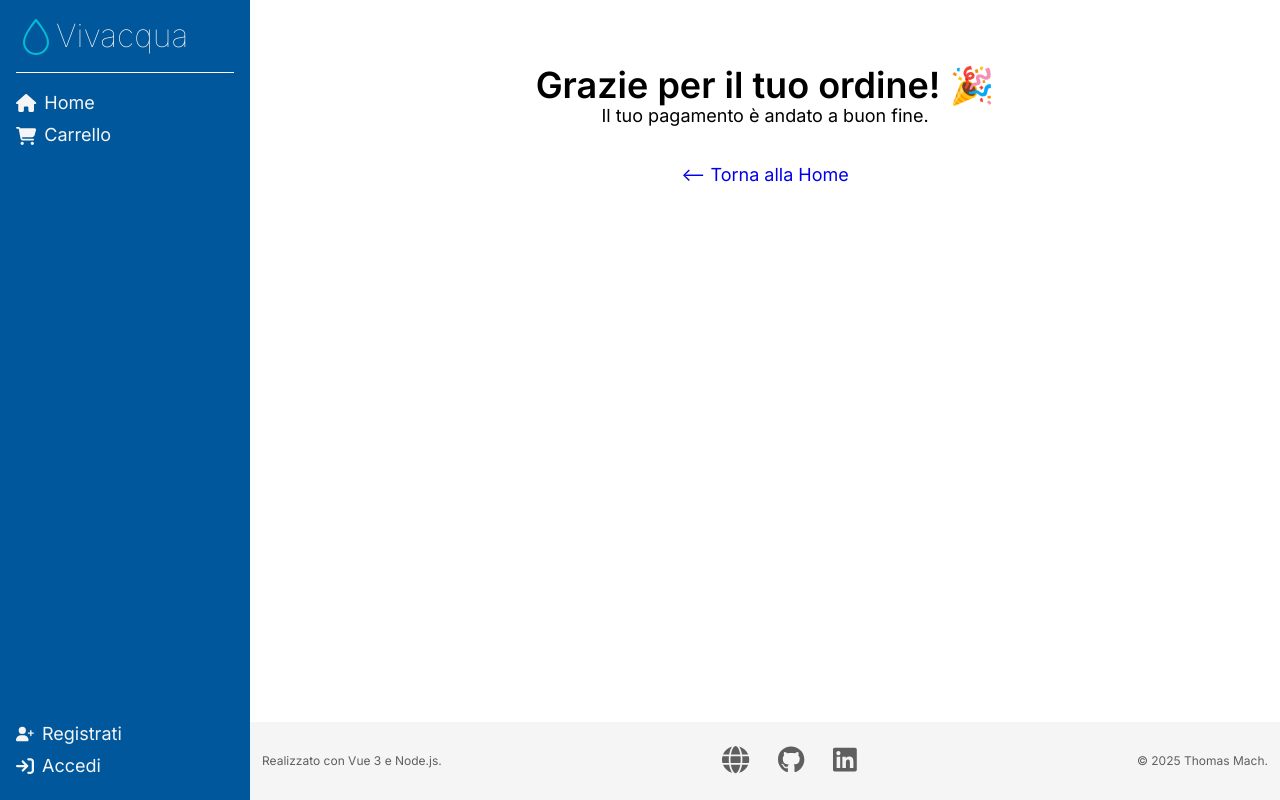
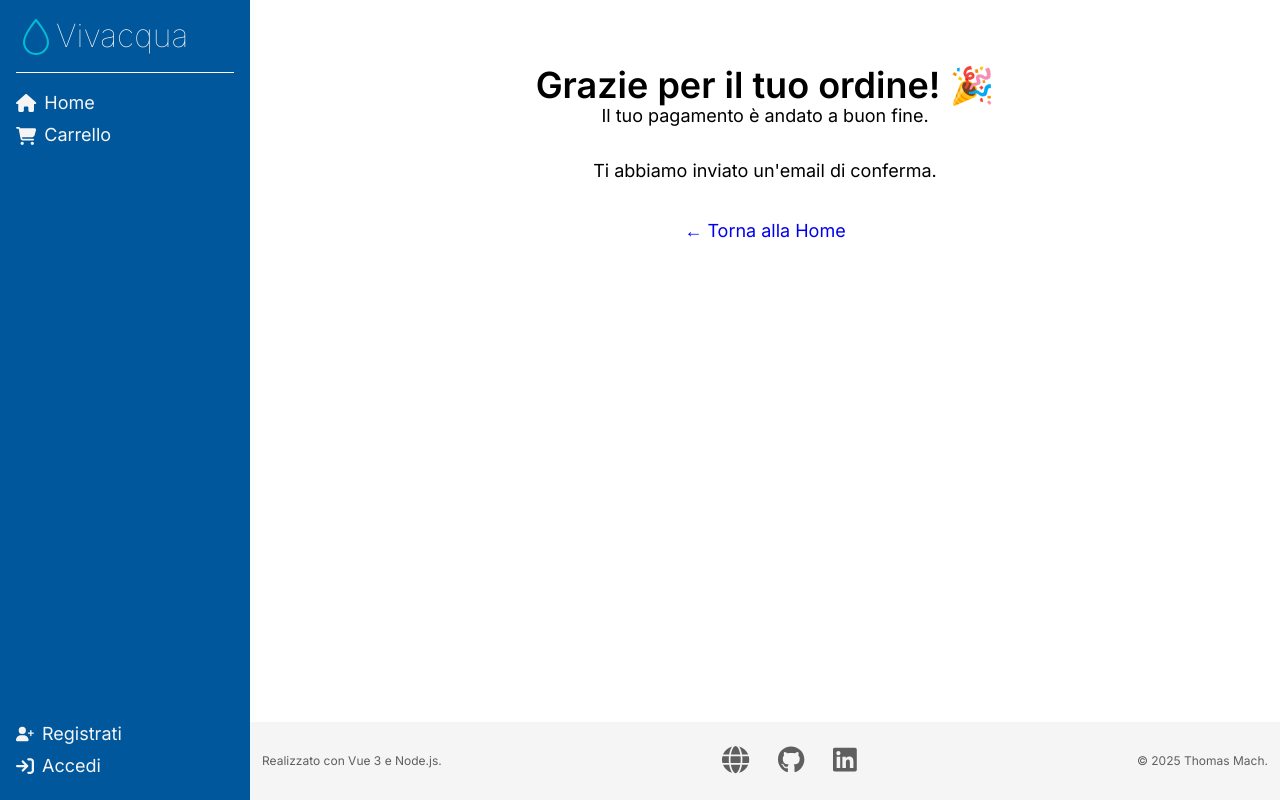
Before and after one commit to thomas-mach/vivacqua-frontend, a Vue app: page /order-success in a window 1280 px wide. Built offline with nearby package versions, Linux system fonts and the light colour scheme; no server answers.

Commit message:
fix layout

```diff
--- a/src/components/Cart.vue
+++ b/src/components/Cart.vue
@@ -103,7 +103,8 @@ p {
 
 .wrapper-cart {
   margin: 0 auto;
-  width: 100%;
+
+  max-width: 1200px;
   display: flex;
   flex-direction: column;
 }
--- a/src/views/OrderSuccess.vue
+++ b/src/views/OrderSuccess.vue
@@ -2,7 +2,8 @@
   <div class="success">
     <h1>Grazie per il tuo ordine! 🎉</h1>
     <p>Il tuo pagamento è andato a buon fine.</p>
-    <router-link class="link" to="/"> <-- Torna alla Home</router-link>
+    <p>Ti abbiamo inviato un'email di conferma.</p>
+    <router-link class="link" to="/">← Torna alla Home</router-link>
   </div>
 </template>
 
```
